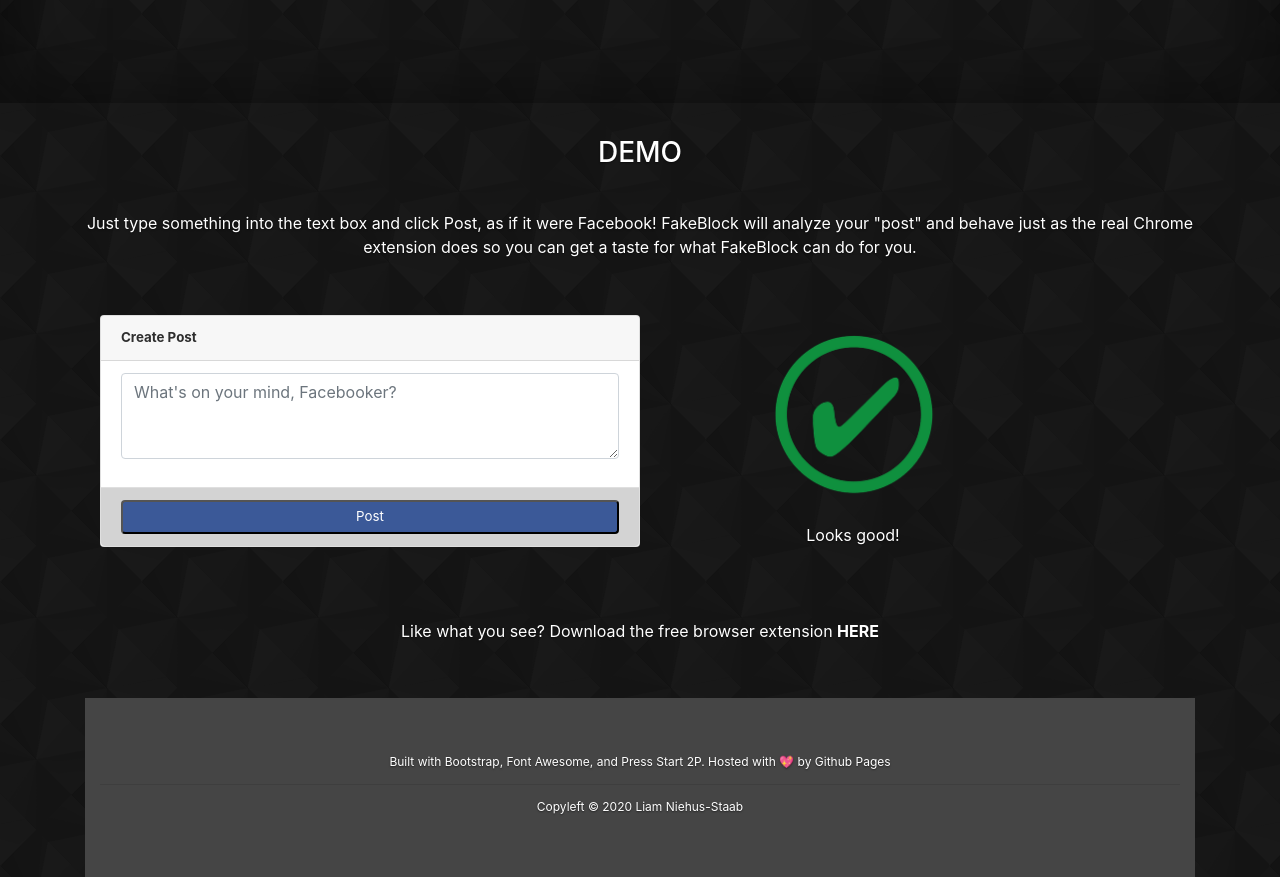
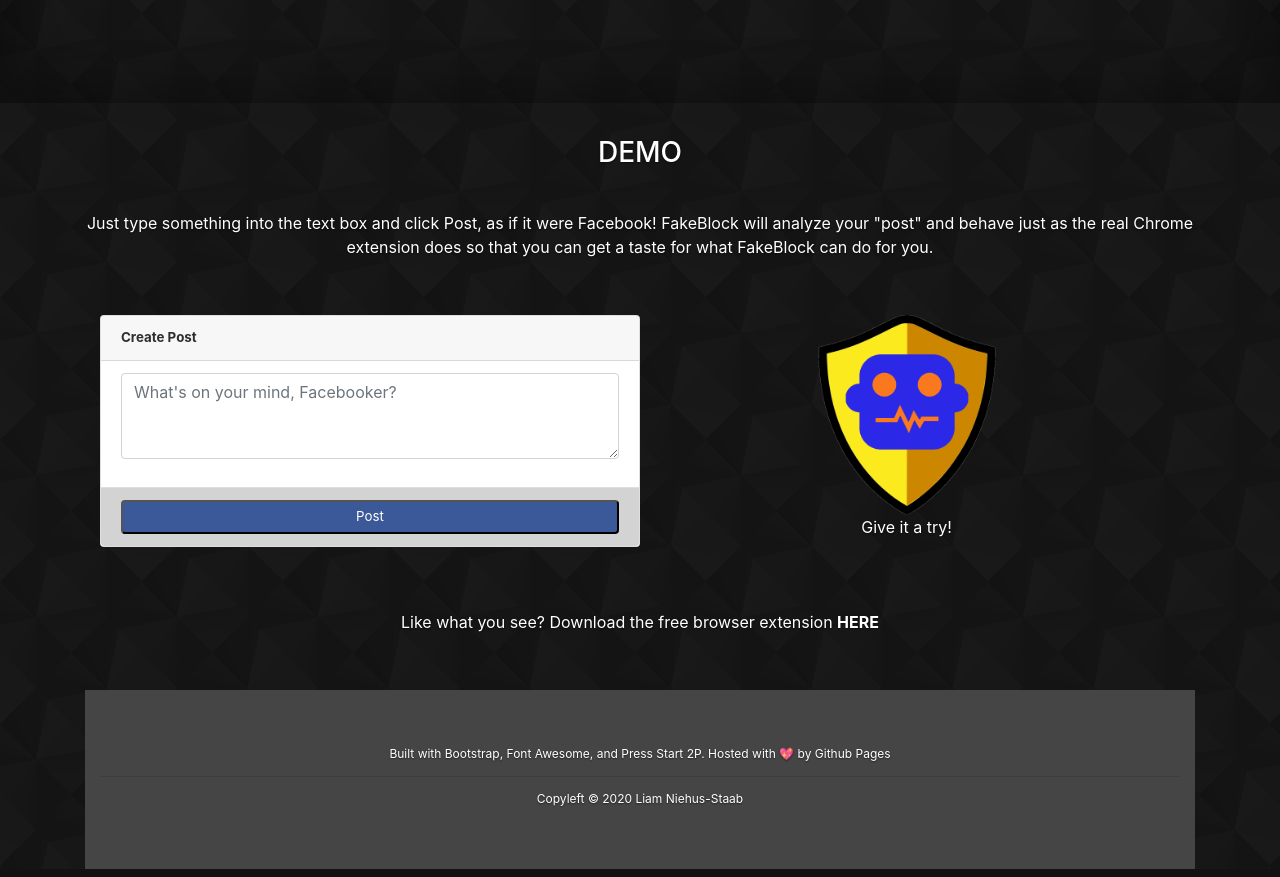
Before and after one commit to niehusst/FakeBlock, a Django app: page / in a window 1280 px wide. Shown: the part 697-1574 px from the top of the page. Run offline with Django 3.2, Linux system fonts and the light colour scheme; parts of the project's set-up code (start-up, migrations or seed data) failed here and were passed over; some libraries are stand-ins or nearby versions.

Commit message:
added status image html and cleaned resources

```diff
--- a/fakeBlockWebsite/fakeBlockDemo/styles/demo.css
+++ b/fakeBlockWebsite/fakeBlockDemo/styles/demo.css
@@ -200,12 +200,17 @@ body {
 .status-container {
 	display: inline-block;
 	text-align: center;
+	margin-left: 15%;
 	vertical-align: top;
 }
 
 .status-img {
-	width: 50%;
+	width: 200px;
 	height: auto;
+}
+
+.no-display {
+	display: none;
 }
 
 
--- a/fakeBlockWebsite/fakeBlockDemo/templates/home.html
+++ b/fakeBlockWebsite/fakeBlockDemo/templates/home.html
@@ -30,7 +30,7 @@
 					<img class="logo-header masthead-brand" src="../resources/fbNameWhite.png">
 					<nav class="nav nav-masthead justify-content-center">
 						<a class="nav-link active" href="#">Home</a>
-						<a class="nav-link" href="#">About</a><!-- GNU license shit here and mayber footer stuff if looks bad as foot? -->
+						<a class="nav-link" href="#">About</a><!-- TODO GNU license shit here and mayber footer stuff if looks bad as foot? -->
 						<a class="nav-link" href="#">API</a><!-- TODO: api docs here -->
 						<a class="nav-link" href="https://github.com/niehusst/FakeBlock">Source</a>
 					</nav>
@@ -55,7 +55,7 @@
 		<h3 id="demo-panel" class="text-center demo-heading">DEMO</h3>
 		<p class="demo-text text-center">
 			Just type something into the text box and click Post, as if it were Facebook! FakeBlock will analyze your "post"
-			and behave just as the real Chrome extension does so you can get a taste for what FakeBlock can do for you.
+			and behave just as the real Chrome extension does so that you can get a taste for what FakeBlock can do for you.
 		</p>
 
 		<div class="container flex-column demo">
@@ -95,9 +95,17 @@
 
 
 			<!-- status image -->
-			<div id="status" class="status-container">
+			<div id="status-place-hold" class="status-container">
+				<img class="status-img" src="../resources/fbicon.png">
+				<p>Give it a try!</p>
+			</div>
+			<div id="status-positive" class="status-container no-display">
 				<img class="status-img" src="../resources/greenCheck.png">
 				<p>Looks good!</p>
+			</div>
+			<div id="status-negative" class="status-container no-display">
+				<img class="status-img" src="../resources/redX.png">
+				<p>Seems suspect?</p>
 			</div>
 		</div>
 
```
Also changed, not shown: fakeBlockWebsite/fakeBlockDemo/resources/fbName.png (deleted), fakeBlockWebsite/fakeBlockDemo/resources/fbWarning.png (deleted), fakeBlockWebsite/fakeBlockDemo/resources/fbicon.png (added), fakeBlockWebsite/fakeBlockDemo/resources/fbicon128.png (deleted), fakeBlockWebsite/fakeBlockDemo/resources/fbicon48.png (deleted).
